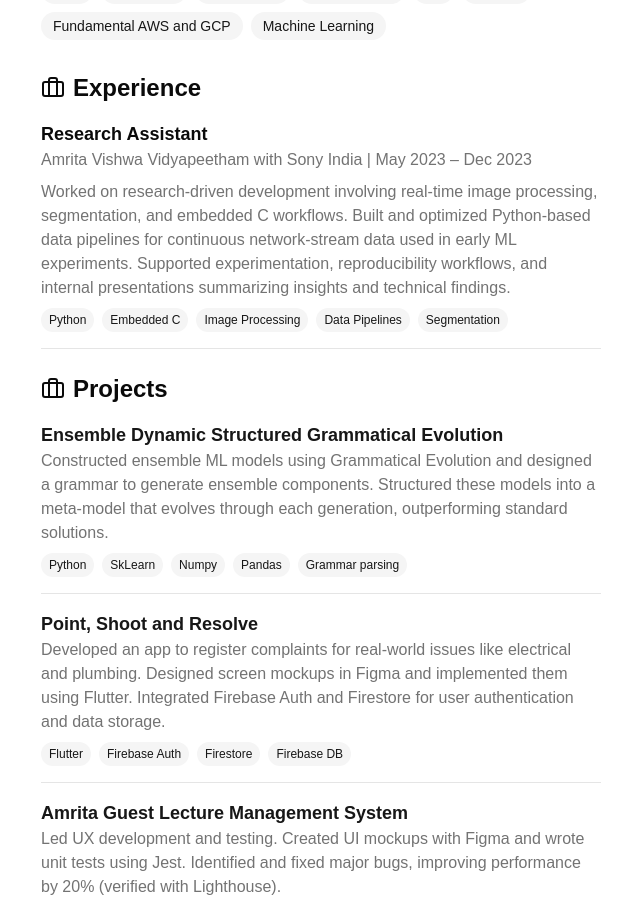
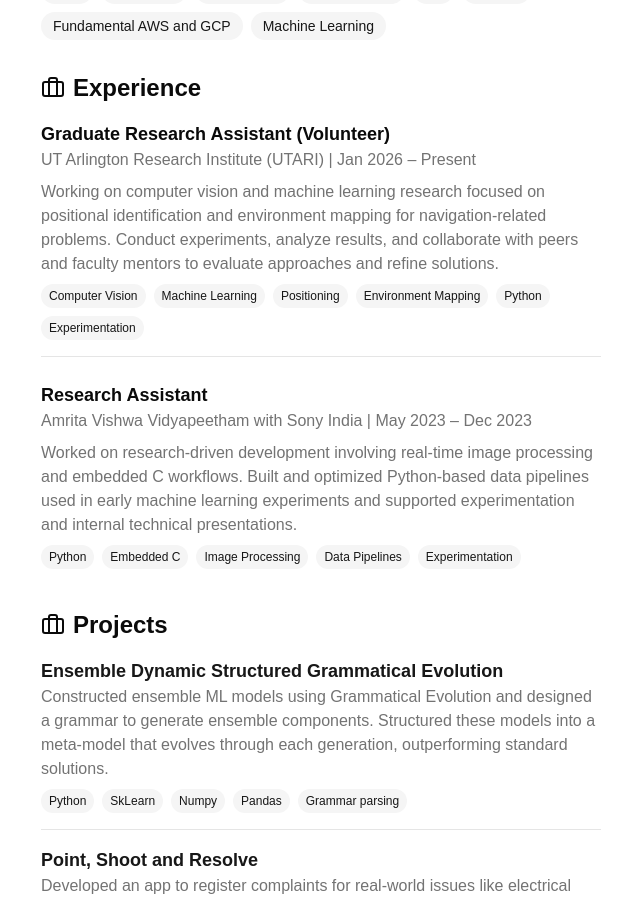
Before and after one commit to ikeshav42/portfolio, a Next.js app: page / in a window 1280 px wide. Shown: the part 868-1769 px from the top of the page, without its empty margins (623-1263 px from the left). Built offline with nearby package versions, Linux system fonts and the light colour scheme.

Commit message:
Update pfdeets.tsx

```diff
--- a/components/pfdeets.tsx
+++ b/components/pfdeets.tsx
@@ -86,15 +86,61 @@ const PortfolioDetails = () => {
     <Briefcase className="w-6 h-6" />
     <h2 className="text-2xl font-semibold">Experience</h2>
   </div>
-        <div className="space-y-4">
+
+  <div className="space-y-6">
+    {/* UTARI */}
     <div className="border-b pb-4">
-            <h3 className="font-semibold text-lg">Research Assistant</h3>
-            <p className="text-muted-foreground">Amrita Vishwa Vidyapeetham with Sony India | May 2023 – Dec 2023</p>
+      <h3 className="font-semibold text-lg">
+        Graduate Research Assistant (Volunteer)
+      </h3>
+      <p className="text-muted-foreground">
+        UT Arlington Research Institute (UTARI) | Jan 2026 – Present
+      </p>
       <p className="mt-2 text-muted-foreground">
-              Worked on research-driven development involving real-time image processing, segmentation, and embedded C workflows. Built and optimized Python-based data pipelines for continuous network-stream data used in early ML experiments. Supported experimentation, reproducibility workflows, and internal presentations summarizing insights and technical findings.
+        Working on computer vision and machine learning research focused on
+        positional identification and environment mapping for navigation-related
+        problems. Conduct experiments, analyze results, and collaborate with
+        peers and faculty mentors to evaluate approaches and refine solutions.
       </p>
       <div className="flex flex-wrap gap-2 mt-2">
-              {["Python", "Embedded C", "Image Processing", "Data Pipelines", "Segmentation"].map((tech) => (
+        {[
+          "Computer Vision",
+          "Machine Learning",
+          "Positioning",
+          "Environment Mapping",
+          "Python",
+          "Experimentation",
+        ].map((tech) => (
+          <span
+            key={tech}
+            className="bg-secondary text-secondary-foreground rounded-full px-2 py-1 text-xs"
+          >
+            {tech}
+          </span>
+        ))}
+      </div>
+    </div>
+
+    {/* Sony */}
+    <div className="border-b pb-4 last:border-b-0">
+      <h3 className="font-semibold text-lg">Research Assistant</h3>
+      <p className="text-muted-foreground">
+        Amrita Vishwa Vidyapeetham with Sony India | May 2023 – Dec 2023
+      </p>
+      <p className="mt-2 text-muted-foreground">
+        Worked on research-driven development involving real-time image
+        processing and embedded C workflows. Built and optimized Python-based
+        data pipelines used in early machine learning experiments and supported
+        experimentation and internal technical presentations.
+      </p>
+      <div className="flex flex-wrap gap-2 mt-2">
+        {[
+          "Python",
+          "Embedded C",
+          "Image Processing",
+          "Data Pipelines",
+          "Experimentation",
+        ].map((tech) => (
           <span
             key={tech}
             className="bg-secondary text-secondary-foreground rounded-full px-2 py-1 text-xs"
@@ -106,6 +152,7 @@ const PortfolioDetails = () => {
     </div>
   </div>
 </section>
+
 
       {/* Projects Section */}
       <section>
```
Lines whose indentation alone changed are shown as unchanged.
